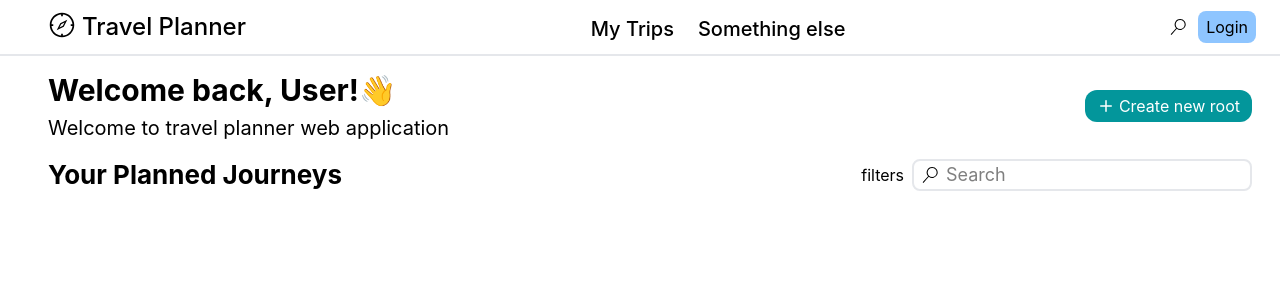
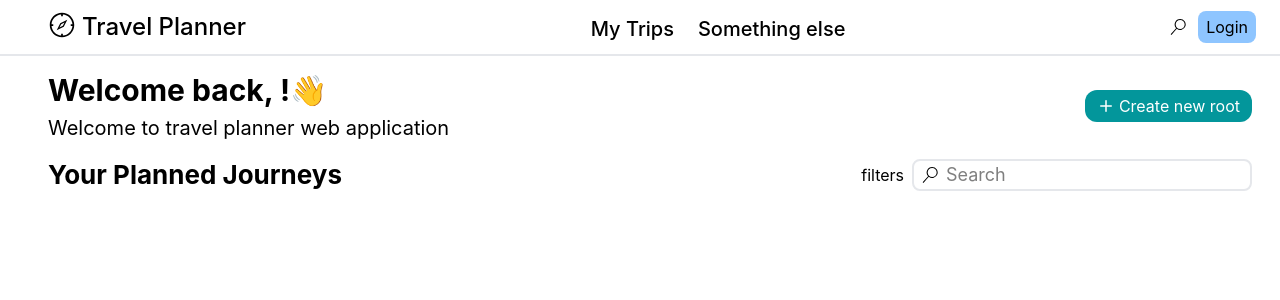
Before and after one commit to ArtemMaliuha/TravelPlanner, a React (Vite) app: page / in a window 1280 px wide. Shown: the top 300 px of the page. Built offline with nearby package versions, Linux system fonts and the light colour scheme; no server answers.

Commit message:
feat: init Zustand store and userSlice for auth
- Added Zustand and required middlewares
- Created global store and userSlice
- Moved onAuthStateChanged logic to App.jsx
- Refactored Header.jsx and Dashboard.jsx to use global user state

```diff
--- a/App.jsx
+++ b/App.jsx
@@ -2,15 +2,32 @@ import { RouterProvider, createBrowserRouter } from "react-router";
 import HomePage from "./src/pages/HomePage";
 import RouterDetails from "./src/pages/RouteDetails";
 import NotFoundPage from "./src/pages/NotFoundPage";
-
+import { auth } from "./src/firebase";
+import { onAuthStateChanged } from "firebase/auth";
+import { useStore } from "./src/store/store";
+import { useShallow } from "zustand/shallow";
+import { useEffect } from "react";
 
 const router = createBrowserRouter([
   {path: "/", element: <HomePage />},
-  {path: "/routeDetails/:id", elemet: <RouterDetails />},
+  {path: "/routeDetails/:id", element: <RouterDetails />},
   {path: "*", element: <NotFoundPage />}
 ])
 
 export default function App() {
+  const {setUser} = useStore(
+    useShallow((state) => ({
+      setUser: state.setUser
+    }))
+  )
+
+  useEffect(() => {
+          const unsubscribe = onAuthStateChanged(auth, (currentUser) => {
+              setUser(currentUser)
+          })
+          return () => unsubscribe()
+      },[])
+
   return (
     <RouterProvider router={router} />
   )
--- a/package.json
+++ b/package.json
@@ -12,11 +12,13 @@
   "dependencies": {
     "@tailwindcss/vite": "^4.2.4",
     "firebase": "^12.12.1",
+    "immer": "^11.1.4",
     "react": "^19.2.5",
     "react-dom": "^19.2.5",
     "react-icons": "^5.6.0",
     "react-router": "^7.14.2",
-    "tailwindcss": "^4.2.4"
+    "tailwindcss": "^4.2.4",
+    "zustand": "^5.0.12"
   },
   "devDependencies": {
     "@babel/core": "^7.29.0",
--- a/src/components/Dashboard.jsx
+++ b/src/components/Dashboard.jsx
@@ -1,13 +1,22 @@
 import { FiPlus } from "react-icons/fi";
 import { VscSearch } from "react-icons/vsc";
+import { useStore } from "../store/store";
+import { useShallow } from "zustand/shallow";
+
 
 export default function Dashboard() {
+
+    const {userName} = useStore(
+        useShallow((state) => ({
+            userName: state.userName
+        }))
+    )
 
     return (
         <div className="ml-12 mr-7 mt-3">
             <div className="flex justify-between items-center">
                 <div className="">
-                    <h1 className="text-[30px] font-bold">Welcome back, User!👋</h1>
+                    <h1 className="text-[30px] font-bold">Welcome back, {userName}!👋</h1>
                     <p className="text-[20px]">Welcome to travel planner web application</p>
                 </div>
                 <button className="flex items-center bg-[#03969b] text-white py-1 px-3 border-none rounded-xl"><FiPlus size={18} className="mr-1"/>Create new root</button>
--- a/src/components/Header.jsx
+++ b/src/components/Header.jsx
@@ -2,19 +2,18 @@ import { VscCompass, VscSearch } from "react-icons/vsc"
 import { useState, useEffect } from "react"
 import { auth, googleProvider } from "../firebase.js"
 import { signInWithPopup, signOut, onAuthStateChanged } from "firebase/auth"
+import { useStore } from "../store/store.jsx"
+import { useShallow } from "zustand/shallow"
 
 export default function Header() {
+    const {userPhoto, userName} = useStore(
+        useShallow((state) => ({
+            userPhoto: state.userPhoto,
+            userName: state.userName
+        }))
+    )
 
     const [isOpen, setIsOpen] = useState(false)
-    const [user, setUser] = useState(null)
-
-    useEffect(() => {
-        const unsubscribe = onAuthStateChanged(auth, (currentUser) => {
-            console.log("Поточний користувач (onAuthStateChanged):", currentUser)
-            setUser(currentUser)
-        })
-        return () => unsubscribe()
-    },[])
 
     const handleLogin = async () => {
         try {
@@ -45,9 +44,9 @@ export default function Header() {
                 </div>
                 <div className="ml-2 flex">
                     {
-                        user ? (
+                        userName ? (
                             <>
-                                <img referrerPolicy="no-referrer" alt="your photo" className="w-8 h-8 rounded-full mx-2" src={user.photoURL} />
+                                <img referrerPolicy="no-referrer" alt="your photo" className="w-8 h-8 rounded-full mx-2" src={userPhoto} />
                                 <button onClick={() => handleLogout()} className="hover:bg-red-400 px-2 border-none rounded-lg">Log out</button>
                             </>
                         ) : (
--- /dev/null
+++ b/src/store/store.jsx
@@ -0,0 +1,19 @@
+import { create } from "zustand";
+import { devtools, persist, subscribeWithSelector } from "zustand/middleware";
+import { immer } from "zustand/middleware/immer";
+import { createUserSlice } from "./userSlice";
+
+export const useStore = create(
+    devtools(
+        persist(
+            subscribeWithSelector(
+                immer((...a) => ({
+                    ...createUserSlice(...a)
+                }))
+            ),
+            {
+                name: "routes-storage"
+            }
+        )
+    )
+)
--- /dev/null
+++ b/src/store/userSlice.jsx
@@ -0,0 +1,19 @@
+const initialState = {
+    userName: "",
+    userPhoto: ""
+}
+
+export const createUserSlice = (set, get) => ({
+    ...initialState,
+
+    setUser: (currentUser) => set((state) => {
+        if(currentUser){
+            state.userName = currentUser.displayName,
+            state.userPhoto = currentUser.photoURL
+        }else{
+            state.userName = "",
+            state.userPhoto = ""
+        }
+    })
+
+})
```
Also changed, not shown: 1 other file (tests, documents, lock files or other folders).
